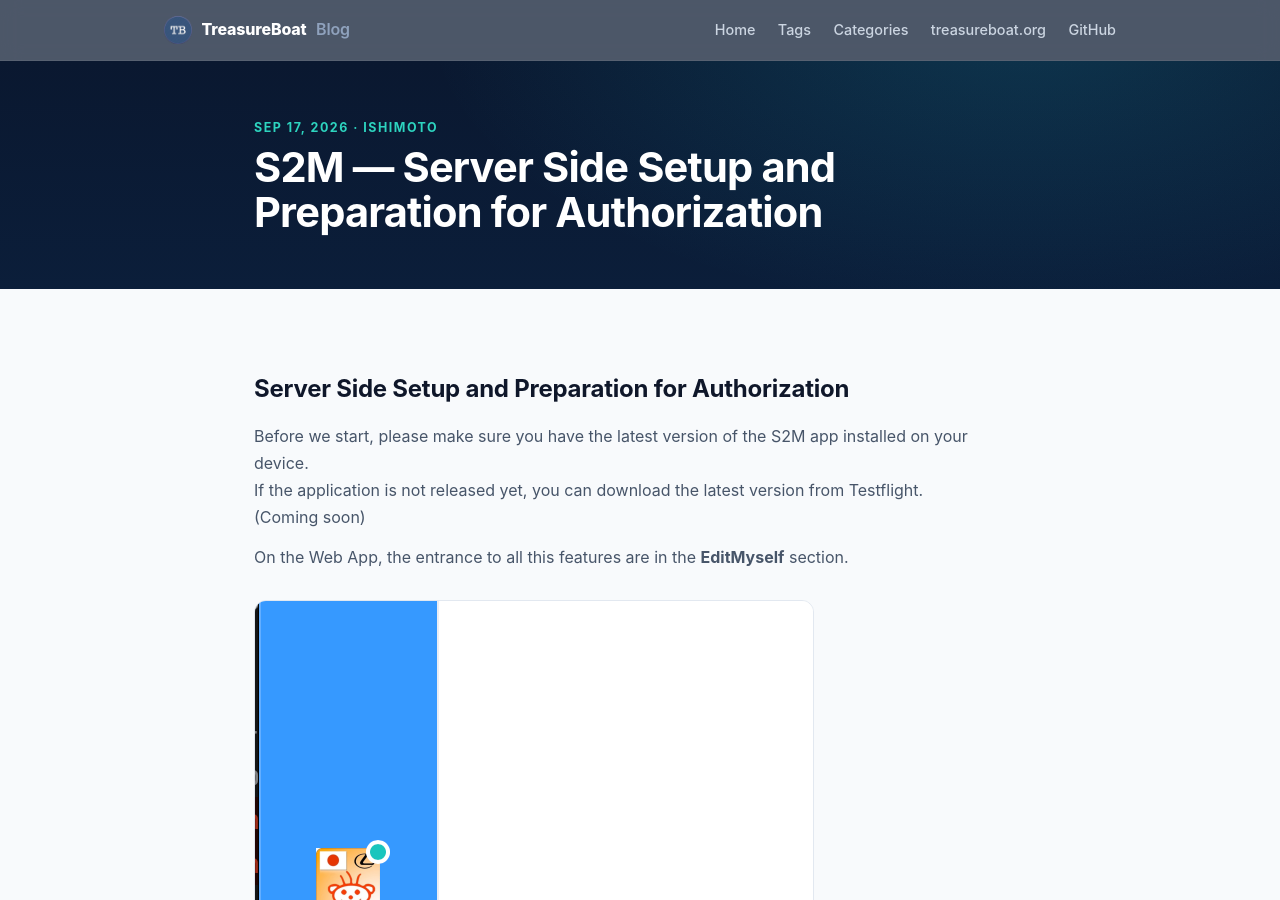
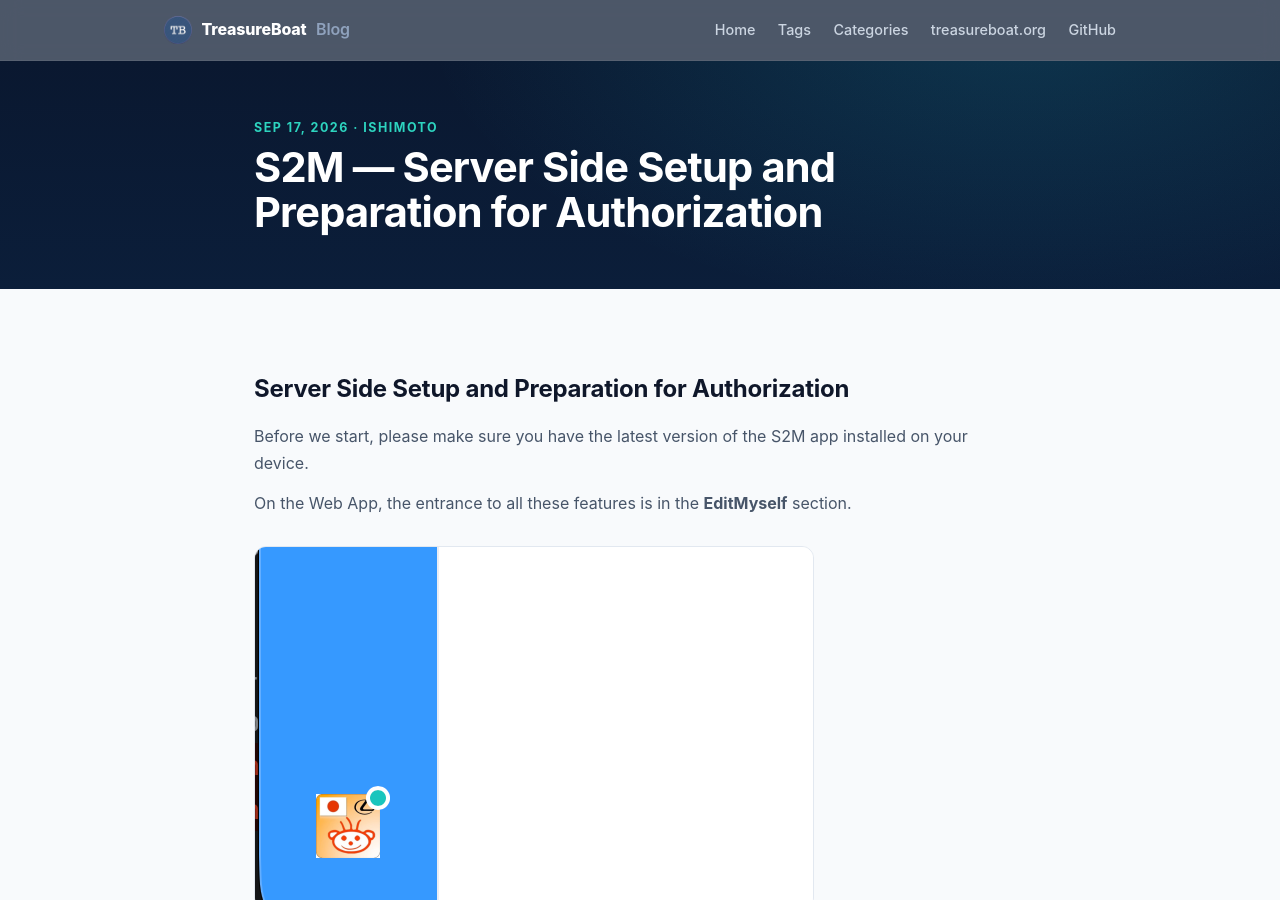
Before and after one commit to ishimoto/ishimoto.github.io, a Jekyll site: the page built from _posts/2026-09-17-s2m-start.md, in a window 1280 px wide and 900 px high. Built offline with Jekyll 4.4.1, drawn with Linux system fonts in a browser that asks for light colours.

```diff
--- a/_posts/2026-09-17-s2m-start.md
+++ b/_posts/2026-09-17-s2m-start.md
@@ -11,9 +11,8 @@ tags: [Mobile, Authentication]
 # Server Side Setup and Preparation for Authorization
 
 Before we start, please make sure you have the latest version of the S2M app installed on your device.
-If the application is not released yet, you can download the latest version from Testflight. (Coming soon)
 
-On the Web App, the entrance to all this features are in the **EditMyself** section.
+On the Web App, the entrance to all these features is in the **EditMyself** section.
 
 ![MySelf Button](/assets/S2M/MySelfButton.png)
 
```
Also changed, not shown: _draft/2027-09-18-quicklogin.md (deleted, +0 -11 lines), assets/S2M/Mobile/Add/MenuFromServer.png (added), assets/S2M/QuickLogin/QL1.png (added), assets/S2M/QuickLogin/QL2.png (added), assets/S2M/QuickLogin/QL3.png (added), assets/S2M/QuickLogin/QuickLogin.jpg (added), assets/S2M/QuickLogin/QuickLoginSetup.png (added).
